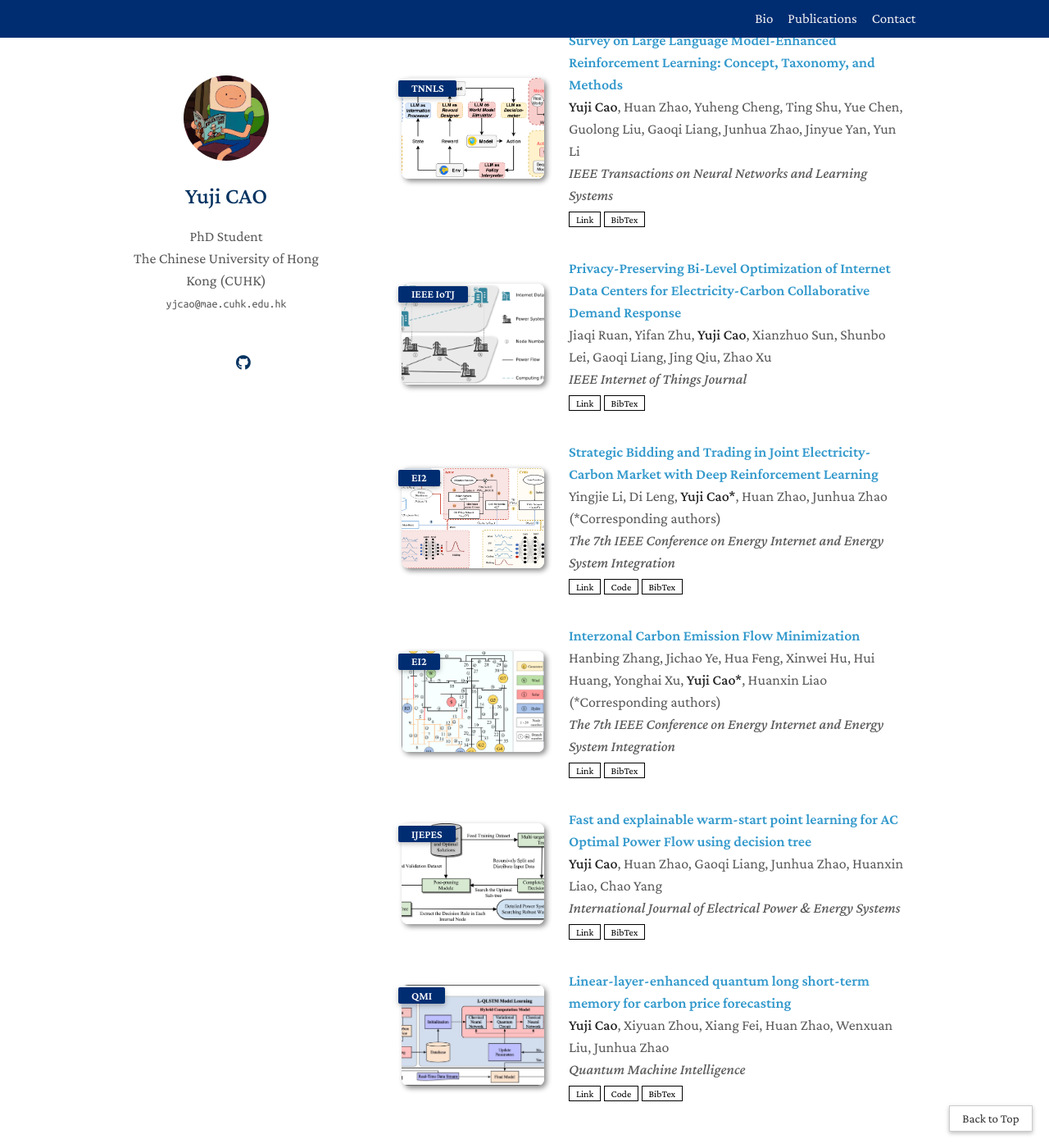
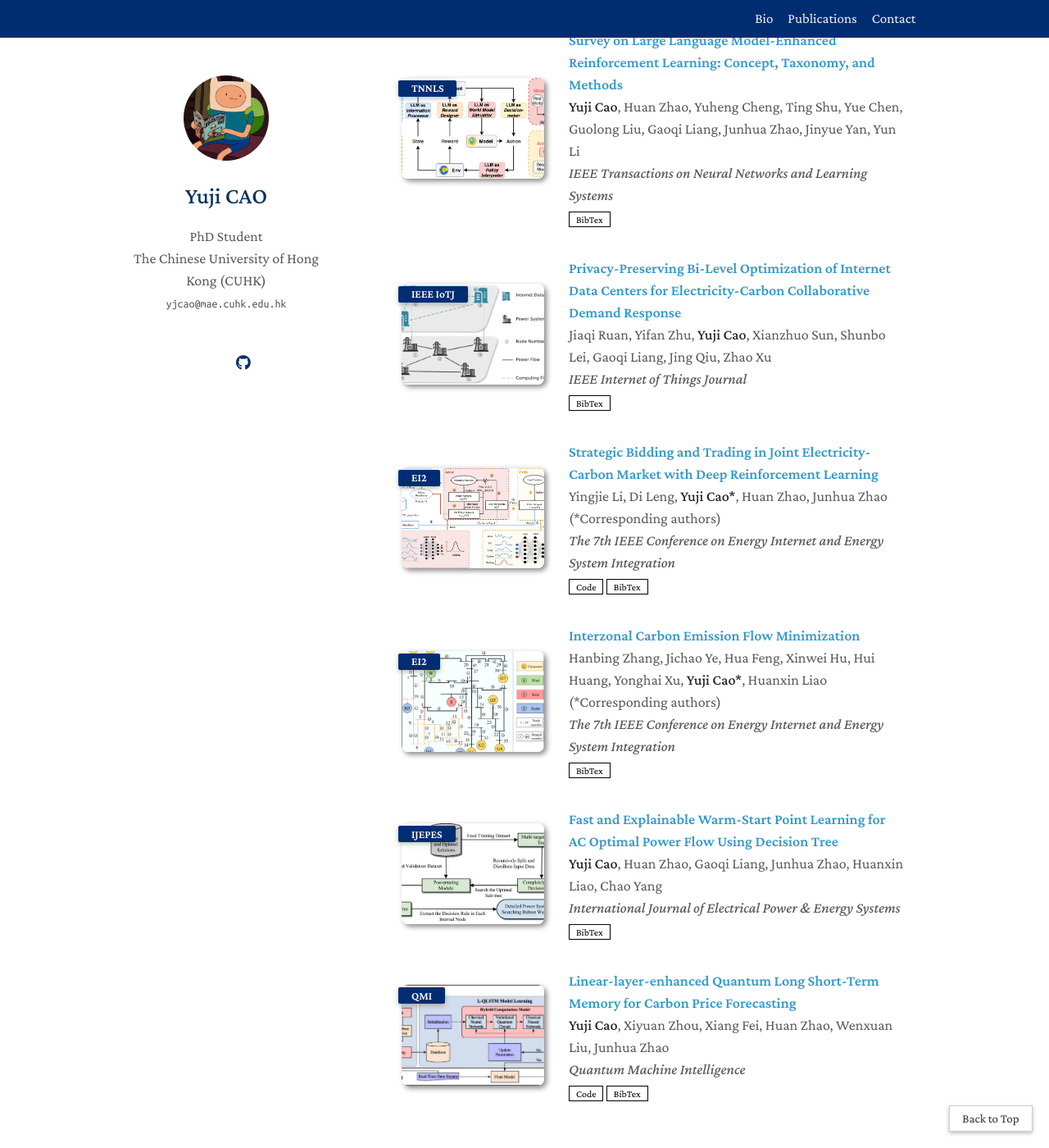
Before and after one commit to yxwyx/yxwyx.github.io, a Jekyll site: the page built from index.md, in a window 1280 px wide and 1400 px high, scrolled down 777 px. Shown: the whole window at 82% size. Built offline with Jekyll 4.4.1, drawn with Linux system fonts in a browser that asks for light colours; nearby versions of some CDN libraries; a style sheet for code colours, icons or effects is not loaded.

Commit message:
remove link button

```diff
--- a/_data/publications.yml
+++ b/_data/publications.yml
@@ -32,7 +32,7 @@ main:
     bibtex: https://scholar.googleusercontent.com/scholar.bib?q=info:hKdbaAm1oOUJ:scholar.google.com/&output=citation&scisdr=ClE51BdBEMjTj4dfh2A:AFWwaeYAAAAAZzBZn2DFXxKg9bHqdksNSoA1o2o&scisig=AFWwaeYAAAAAZzBZn8zb6n1yQJoiDnBqOYIuO5s&scisf=4&ct=citation&cd=-1&hl=en
     image: ./assets/img/CEF.png
 
-  - title: "Fast and explainable warm-start point learning for AC Optimal Power Flow using decision tree"
+  - title: "Fast and Explainable Warm-Start Point Learning for AC Optimal Power Flow Using Decision Tree"
     authors: <strong>Yuji Cao</strong>, Huan Zhao, Gaoqi Liang, Junhua Zhao, Huanxin Liao, Chao Yang
     conference_short: IJEPES
     conference: International Journal of Electrical Power & Energy Systems
@@ -41,7 +41,7 @@ main:
     image: ./assets/img/warm-start.jpg
     # notes: Early Accept
 
-  - title: "Linear-layer-enhanced quantum long short-term memory for carbon price forecasting"
+  - title: "Linear-layer-enhanced Quantum Long Short-Term Memory for Carbon Price Forecasting"
     authors: <strong>Yuji Cao</strong>, Xiyuan Zhou, Xiang Fei, Huan Zhao, Wenxuan Liu, Junhua Zhao
     conference_short: QMI
     conference: Quantum Machine Intelligence
--- a/_includes/publications.md
+++ b/_includes/publications.md
@@ -21,9 +21,9 @@
       <div class="periodical"><em>{{ link.conference }}</em>
       </div>
     <div class="links">
-      {% if link.link %}
+      <!-- {% if link.link %}
       <a href="{{ link.link }}" class="btn btn-sm z-depth-0" role="button" target="_blank" style="font-size:12px;">Link</a>
-      {% endif %}
+      {% endif %} -->
       {% if link.code %}
       <a href="{{ link.code }}" class="btn btn-sm z-depth-0" role="button" target="_blank" style="font-size:12px;">Code</a>
       {% endif %}
```
